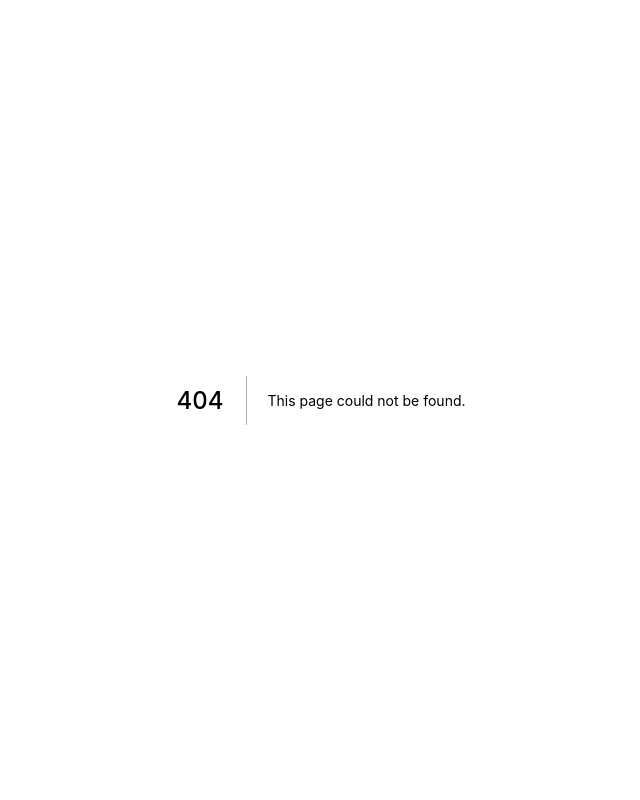
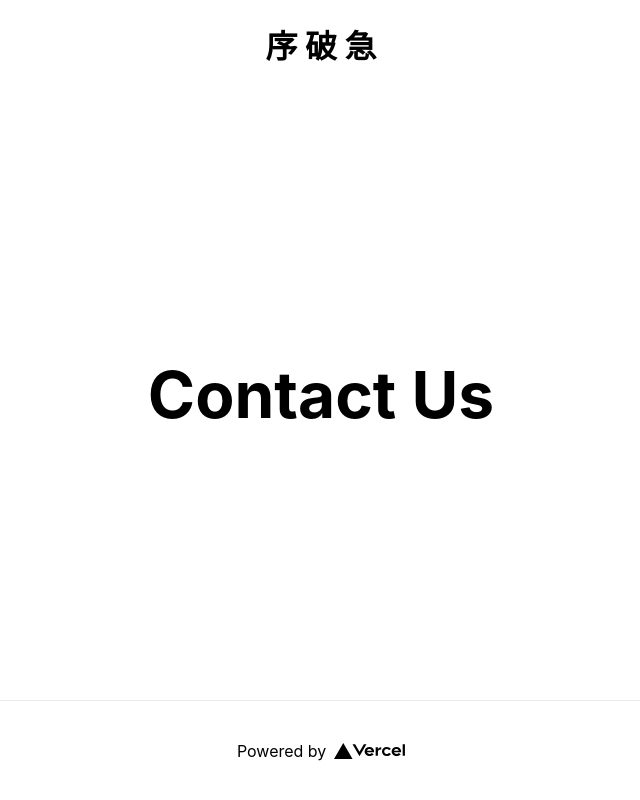
Before and after one commit to christocarr/johakyu, a Next.js app: page /contact in a window 1280 px wide. Before the commit this address had no page. Shown: the whole page, without its empty margins (319-959 px from the left). Built offline with nearby package versions, Linux system fonts and the light colour scheme.

Commit message:
Initial commit

```diff
--- /dev/null
+++ b/components/Footer.js
@@ -0,0 +1,18 @@
+import styles from '../styles/Footer.module.css';
+
+function Footer() {
+	return (
+		<footer className={styles.footer}>
+			<a
+				href="https://vercel.com?utm_source=create-next-app&utm_medium=default-template&utm_campaign=create-next-app"
+				target="_blank"
+				rel="noopener noreferrer"
+			>
+				Powered by{' '}
+				<img src="/vercel.svg" alt="Vercel Logo" className={styles.logo} />
+			</a>
+		</footer>
+	);
+}
+
+export default Footer;
--- /dev/null
+++ b/components/Header.js
@@ -0,0 +1,12 @@
+import styles from '../styles/Header.module.css';
+
+function Header() {
+	return (
+		<header>
+			<h1>序 破 急</h1>
+			<nav></nav>
+		</header>
+	);
+}
+
+export default Header;
--- /dev/null
+++ b/components/Layout.js
@@ -0,0 +1,20 @@
+import Header from '../components/Header';
+import Footer from '../components/Footer';
+import Head from 'next/head';
+import styles from '../styles/Layout.module.css';
+
+function Layout({ children, title = 'Johakyu' }) {
+	return (
+		<div className={styles.container}>
+			<Head>
+				<title>{title}</title>
+				<meta name="viewport" content="initial-scale=1.0, width=device-width" />
+			</Head>
+			<Header />
+			{children}
+			<Footer />
+		</div>
+	);
+}
+
+export default Layout;
--- /dev/null
+++ b/pages/contact.js
@@ -0,0 +1,14 @@
+import Layout from '../components/Layout';
+import styles from '../styles/Home.module.css';
+
+export default function Contact() {
+	return (
+		<div className={styles.container}>
+			<Layout title="Contact Us">
+				<main className={styles.main}>
+					<h1 className={styles.title}>Contact Us</h1>
+				</main>
+			</Layout>
+		</div>
+	);
+}
--- /dev/null
+++ b/styles/Footer.module.css
@@ -0,0 +1,22 @@
+.footer {
+	width: 100%;
+	height: 100px;
+	border-top: 1px solid #eaeaea;
+	display: flex;
+	justify-content: center;
+	align-items: center;
+}
+
+.footer img {
+	margin-left: 0.5rem;
+}
+
+.footer a {
+	display: flex;
+	justify-content: center;
+	align-items: center;
+}
+
+.logo {
+	height: 1em;
+}
--- a/styles/Home.module.css
+++ b/styles/Home.module.css
@@ -1,36 +1,8 @@
-.container {
-  min-height: 100vh;
-  padding: 0 0.5rem;
-  display: flex;
-  flex-direction: column;
-  justify-content: center;
-  align-items: center;
-}
-
 .main {
 	padding: 5rem 0;
 	flex: 1;
 	display: flex;
 	flex-direction: column;
-  justify-content: center;
-  align-items: center;
-}
-
-.footer {
-  width: 100%;
-  height: 100px;
-  border-top: 1px solid #eaeaea;
-  display: flex;
-  justify-content: center;
-  align-items: center;
-}
-
-.footer img {
-  margin-left: 0.5rem;
-}
-
-.footer a {
-  display: flex;
 	justify-content: center;
 	align-items: center;
 }
@@ -110,10 +82,6 @@
 	line-height: 1.5;
 }
 
-.logo {
-  height: 1em;
-}
-
 @media (max-width: 600px) {
 	.grid {
 		width: 100%;
--- /dev/null
+++ b/styles/Layout.module.css
@@ -0,0 +1,8 @@
+.container {
+	min-height: 100vh;
+	padding: 0 0.5rem;
+	display: flex;
+	flex-direction: column;
+	justify-content: center;
+	align-items: center;
+}
```
Also changed, not shown: pages/about.js (added, +14 -0 lines), pages/index.js (+5 -21 lines), pages/projects.js (added, +14 -0 lines), styles/Header.module.css (added). Lines whose indentation alone changed are shown as unchanged.
